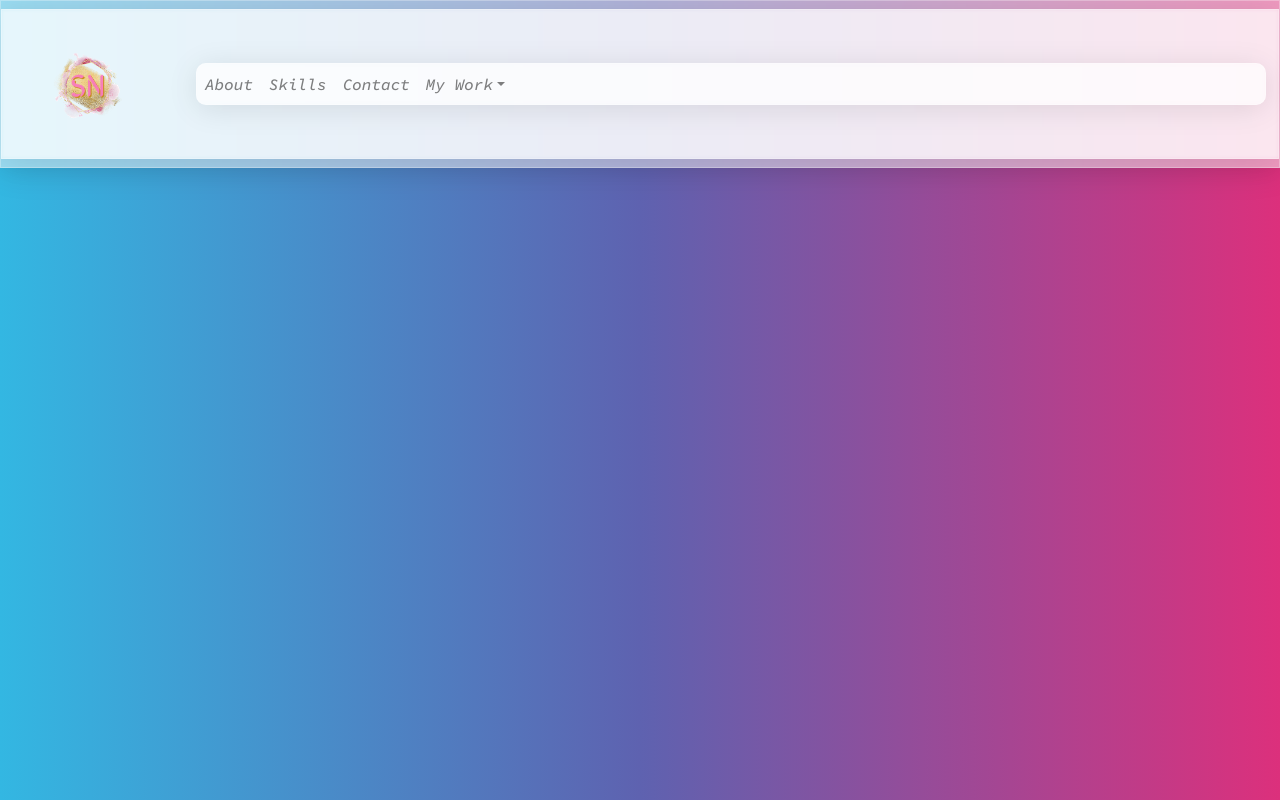
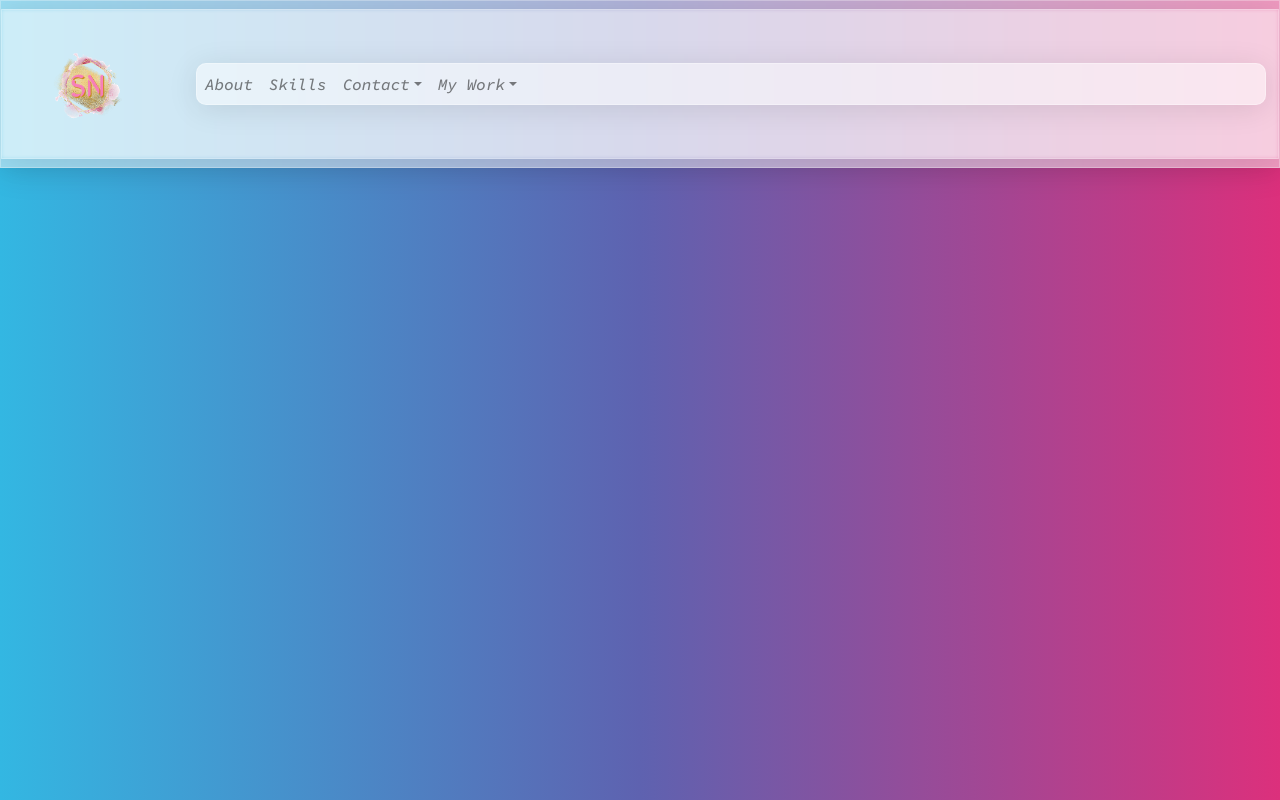
Before and after one commit to Worksmart377/my-portfolio, a React (Create React App) app: page / in a window 1280 px wide. Built offline with nearby package versions, Linux system fonts and the light colour scheme.

Commit message:
adds contact dropdown with socials in nav

```diff
--- a/src/App.css
+++ b/src/App.css
@@ -50,3 +50,8 @@ border: 1px solid rgba(255, 255, 255, 0.3);
 .navbar.navbar-expand-lg {
 width: 100%;
 }
+
+.socials {
+  display: flex;
+  justify-content: start;
+}
--- a/src/components/Navbar.js
+++ b/src/components/Navbar.js
@@ -2,27 +2,39 @@ import React from 'react';
 import Logo from '../assets/SN-logo.jpg';
 import {Navbar, Nav, NavDropdown, NavLink } from 'react-bootstrap';
 import NavbarToggle from 'react-bootstrap/esm/NavbarToggle';
+import { HiOutlineMail, HiOutlineDocumentText } from 'react-icons/hi';
+import { FaGithub, FaLinkedin, FaBehanceSquare } from 'react-icons/fa';
+
 
 const MyNavbar = () => {
     return (
         <div>
             <Navbar sticky='top' expand='sm' collapseOnSelect>
-                <nav class='navbar navbar-expand-lg'data-bs-theme='light'style={{ height: '150px' }}>
+                <nav class='navbar navbar-expand-lg navbar-light bg-transparent' style={{ height: '150px' }}>
                     <div class='container-fluid'>
-
                         <Navbar.Brand>
                             <a class='navbar-brand' href='About'>
                             <img src={Logo} alt='SN Logo' style={{ width: '150px' }} />
                             </a>
                         </Navbar.Brand>
-                        <Navbar.Toggle/>
+                        <NavbarToggle/>
                         <Navbar.Collapse>
                         <Nav>
 
                             <NavLink href='About'>About</NavLink>
                             <NavLink href='Skills'>Skills</NavLink>
-                            <NavLink href='Contact'>Contact</NavLink>
-                            <NavDropdown title='My Work'>
+                            <NavDropdown title='Contact'>
+                                <NavDropdown.Item href='https://www.linkedin.com/in/stephany-nelson'><FaLinkedin size={40} /></NavDropdown.Item>
+                                <NavDropdown.Divider />
+                                <NavDropdown.Item href='https://github.com/Worksmart377'><FaGithub size={40} /></NavDropdown.Item>
+                                <NavDropdown.Divider />
+                                <NavDropdown.Item href='https://www.behance.net/MrsN377'><FaBehanceSquare size={40} /></NavDropdown.Item>
+                                <NavDropdown.Divider />
+                                <NavDropdown.Item href='Email'><HiOutlineMail size={40} /></NavDropdown.Item>
+                                <NavDropdown.Divider />
+                                <NavDropdown.Item href='Resume'><HiOutlineDocumentText size={40} /></NavDropdown.Item>
+                                </NavDropdown>
+                                <NavDropdown title='My Work'>
                                 <NavDropdown.Item href='Programming'>Programming</NavDropdown.Item>
                                 <NavDropdown.Divider />
                                 <NavDropdown.Item href='Art & Design'>Art & Design</NavDropdown.Item>
```
